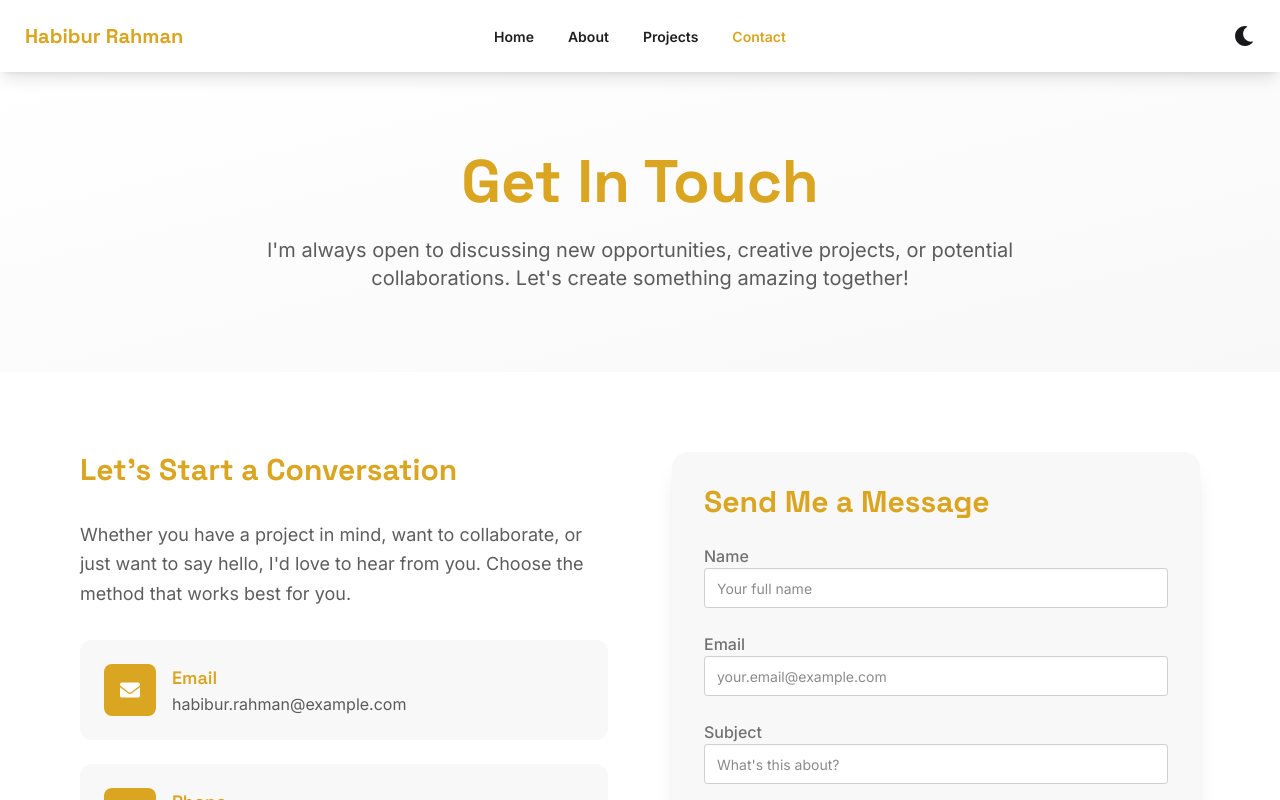
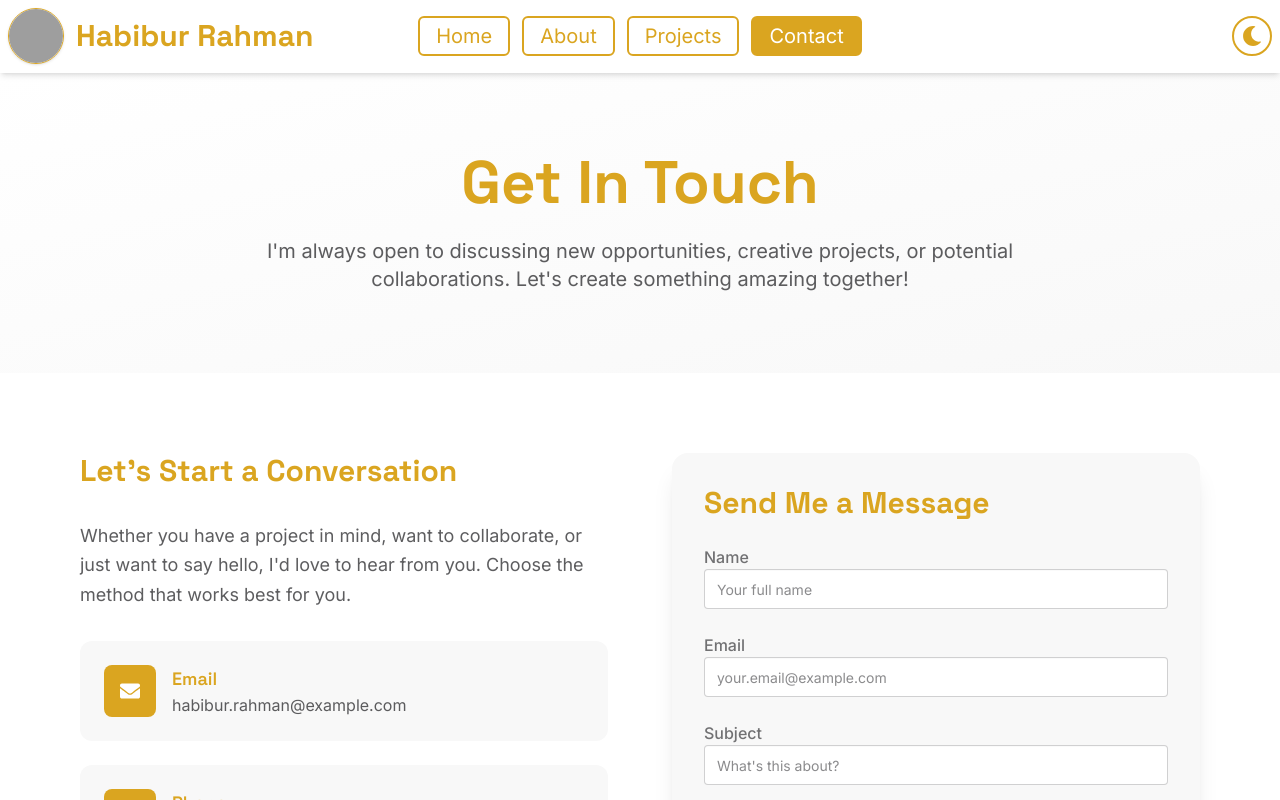
Before and after one commit to HabiburRahmanZihad/Habibur-Rahman-Zihad-Web, a React (Vite) app: page /contact in a window 1280 px wide. Shown: the top 800 px of the page. Built offline with nearby package versions, Linux system fonts and the light colour scheme; grey boxes are pictures that could not be loaded.

Commit message:
Update- The navbar

```diff
--- a/index.html
+++ b/index.html
@@ -3,7 +3,7 @@
 
 <head>
   <meta charset="UTF-8" />
-  <link rel="icon" type="image/png" href="/src/assets/whiteBgColor2.png" />
+  <link rel="icon" type="image/png" href="/src/assets/AllPic/logo/noBorder.png" />
   <meta name="viewport" content="width=device-width, initial-scale=1.0" />
   <title>Habibur Rahman Zihad</title>
 </head>
--- a/src/Components/Navbar/Navbar.jsx
+++ b/src/Components/Navbar/Navbar.jsx
@@ -1,117 +1,97 @@
-import React, { useState, useEffect } from 'react';
-import { Link, useLocation } from 'react-router';
-import { motion } from 'framer-motion';
+import { useState, useEffect } from 'react';
+import { NavLink } from 'react-router';
+import { motion, AnimatePresence } from 'framer-motion';
 import { FaSun, FaMoon, FaBars, FaTimes } from 'react-icons/fa';
+import BrandLogo from '../../assets/AllPic/logo/withBorder.png';
 
 const Navbar = () => {
-    const [theme, setTheme] = useState('light');
-    const [isMenuOpen, setIsMenuOpen] = useState(false);
-    const location = useLocation();
+    const [theme, setTheme] = useState('light'); // Light/dark theme state
+    const [isMenuOpen, setIsMenuOpen] = useState(false); // Mobile menu toggle
 
-    // Theme toggle functionality
+    // Update the HTML root with theme attribute
     useEffect(() => {
         document.documentElement.setAttribute('data-theme', theme);
     }, [theme]);
 
+    // Toggle theme between light and dark
     const toggleTheme = () => {
-        setTheme(theme === 'light' ? 'dark' : 'light');
+        setTheme(prev => (prev === 'light' ? 'dark' : 'light'));
     };
 
-    const toggleMenu = () => {
-        setIsMenuOpen(!isMenuOpen);
-    };
-
-    const navItems = [
-        { path: '/', label: 'Home' },
-        { path: '/about', label: 'About' },
-        { path: '/projects', label: 'Projects' },
-        { path: '/contact', label: 'Contact' }
-    ];
+    // Reusable NavLink style
+    const navLinkClass = ({ isActive }) =>
+        `px-4 py-1 border-2 border-primary text-primary text-xl rounded-md transition-all duration-200 hover:bg-primary hover:text-white ${isActive ? 'bg-primary text-white' : ''
+        }`;
 
     return (
         <motion.nav
             initial={{ y: -100 }}
             animate={{ y: 0 }}
-            transition={{ duration: 0.8 }}
-            className="navbar bg-base-100 shadow-lg sticky top-0 z-50"
+            transition={{ duration: 0.6, ease: 'easeOut' }}
+            className="navbar sticky top-0 z-50 bg-white/30 backdrop-blur-md border-b border-white/20 shadow-md"
         >
-            <div className="navbar-start">
-                <Link to="/" className="btn btn-ghost text-xl font-bold text-primary grotesk">
+            {/* Left - Brand Logo & Name */}
+            <div className="navbar-start flex items-center gap-3">
+                <img
+                    src={BrandLogo}
+                    alt="Brand Logo"
+                    className="h-14 w-14 rounded-full border border-primary shadow"
+                />
+                <NavLink to="/" className="text-2xl md:text-3xl text-primary grotesk font-bold">
                     Habibur Rahman
-                </Link>
+                </NavLink>
             </div>
 
-            {/* Desktop Menu */}
+            {/* Center - Desktop Navigation Links */}
             <div className="navbar-center hidden lg:flex">
-                <ul className="menu menu-horizontal px-1">
-                    {navItems.map((item) => (
-                        <li key={item.path}>
-                            <Link
-                                to={item.path}
-                                className={`btn btn-ghost ${location.pathname === item.path
-                                        ? 'text-primary font-semibold'
-                                        : 'text-neutral'
-                                    }`}
-                            >
-                                {item.label}
-                            </Link>
-                        </li>
-                    ))}
-                </ul>
+                <div className="flex gap-3">
+                    <NavLink to="/" className={navLinkClass}>Home</NavLink>
+                    <NavLink to="/about" className={navLinkClass}>About</NavLink>
+                    <NavLink to="/projects" className={navLinkClass}>Projects</NavLink>
+                    <NavLink to="/contact" className={navLinkClass}>Contact</NavLink>
+                </div>
             </div>
 
-            <div className="navbar-end">
-                {/* Theme Toggle */}
+            {/* Right - Theme Toggle & Mobile Menu Button */}
+            <div className="navbar-end flex items-center gap-2">
+                {/* Theme Button */}
                 <button
                     onClick={toggleTheme}
-                    className="btn btn-ghost btn-circle mr-2"
-                    aria-label="Toggle theme"
+                    className="btn btn-ghost btn-circle border-2 border-primary text-primary hover:bg-primary hover:text-white"
+                    aria-label="Toggle Theme"
                 >
-                    {theme === 'light' ?
-                        <FaMoon className="w-5 h-5" /> :
-                        <FaSun className="w-5 h-5" />
-                    }
+                    {theme === 'light' ? <FaMoon className="h-5 w-5" /> : <FaSun className="h-5 w-5" />}
                 </button>
 
-                {/* Mobile Menu Button */}
+                {/* Mobile Menu Toggle */}
                 <button
-                    onClick={toggleMenu}
-                    className="btn btn-ghost btn-circle lg:hidden"
-                    aria-label="Toggle menu"
+                    onClick={() => setIsMenuOpen(prev => !prev)}
+                    className="btn btn-ghost btn-circle lg:hidden border-2 border-primary text-primary hover:bg-primary hover:text-white"
+                    aria-label="Toggle Mobile Menu"
                 >
-                    {isMenuOpen ?
-                        <FaTimes className="w-5 h-5" /> :
-                        <FaBars className="w-5 h-5" />
-                    }
+                    {isMenuOpen ? <FaTimes className="h-5 w-5" /> : <FaBars className="h-5 w-5" />}
                 </button>
             </div>
 
-            {/* Mobile Menu */}
+            {/* Mobile Navigation Menu */}
+            <AnimatePresence>
                 {isMenuOpen && (
                     <motion.div
-                    initial={{ opacity: 0, y: -20 }}
+                        initial={{ opacity: 0, y: -10 }}
                         animate={{ opacity: 1, y: 0 }}
-                    exit={{ opacity: 0, y: -20 }}
-                    className="absolute top-full left-0 w-full bg-base-100 shadow-lg lg:hidden"
+                        exit={{ opacity: 0, y: -10 }}
+                        transition={{ duration: 0.3 }}
+                        className="absolute top-full left-0 w-full bg-base-100 border-t-2 border-primary shadow-md lg:hidden"
                     >
-                    <ul className="menu p-4">
-                        {navItems.map((item) => (
-                            <li key={item.path}>
-                                <Link
-                                    to={item.path}
-                                    onClick={() => setIsMenuOpen(false)}
-                                    className={`btn btn-ghost justify-start w-full ${location.pathname === item.path
-                                            ? 'text-primary font-semibold'
-                                            : 'text-neutral'
-                                        }`}
-                                >
-                                    {item.label}
-                                </Link>
-                            </li>
-                        ))}
-                    </ul>
+                        <div className="flex flex-col gap-2 p-4">
+                            <NavLink to="/" className={navLinkClass} onClick={() => setIsMenuOpen(false)}>Home</NavLink>
+                            <NavLink to="/about" className={navLinkClass} onClick={() => setIsMenuOpen(false)}>About</NavLink>
+                            <NavLink to="/projects" className={navLinkClass} onClick={() => setIsMenuOpen(false)}>Projects</NavLink>
+                            <NavLink to="/contact" className={navLinkClass} onClick={() => setIsMenuOpen(false)}>Contact</NavLink>
+                        </div>
                     </motion.div>
                 )}
+            </AnimatePresence>
         </motion.nav>
     );
 };
```
Also changed, not shown: 1 other file (tests, documents, lock files or other folders). Lines whose indentation alone changed are shown as unchanged.
